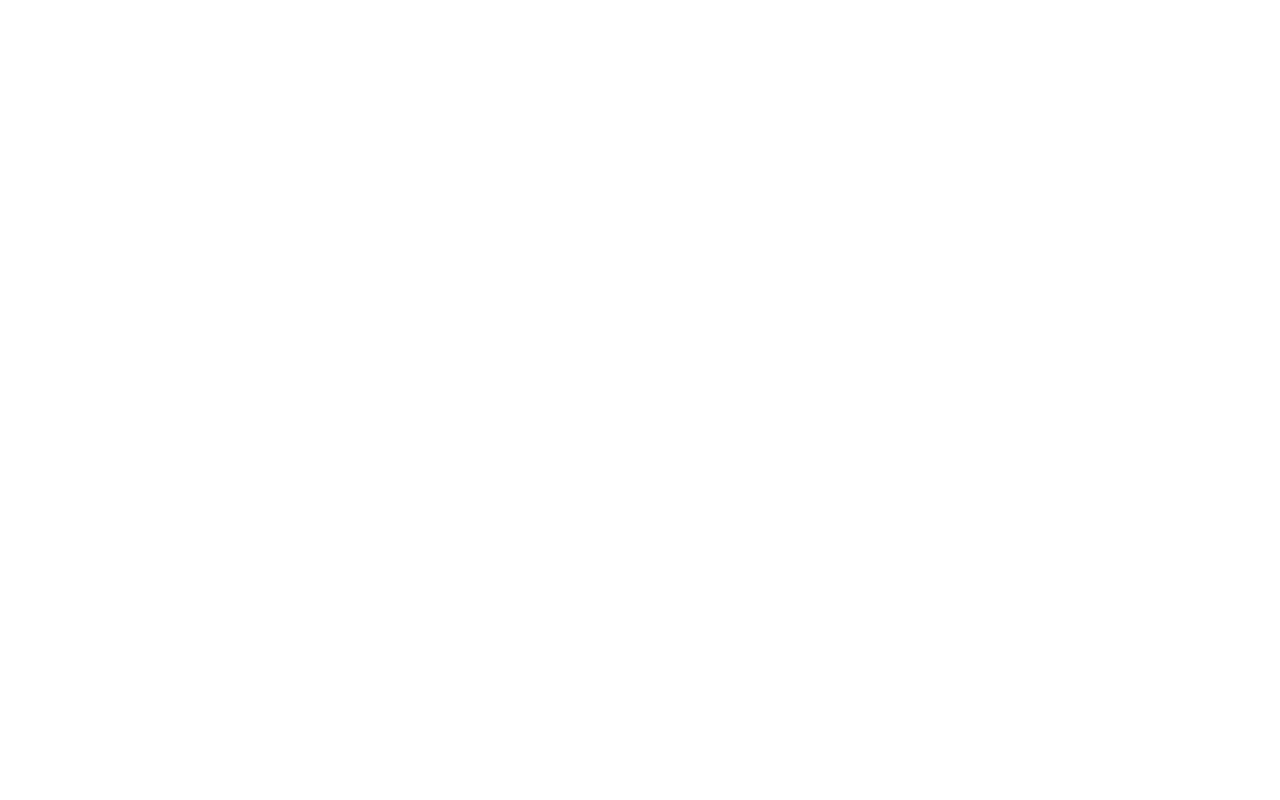
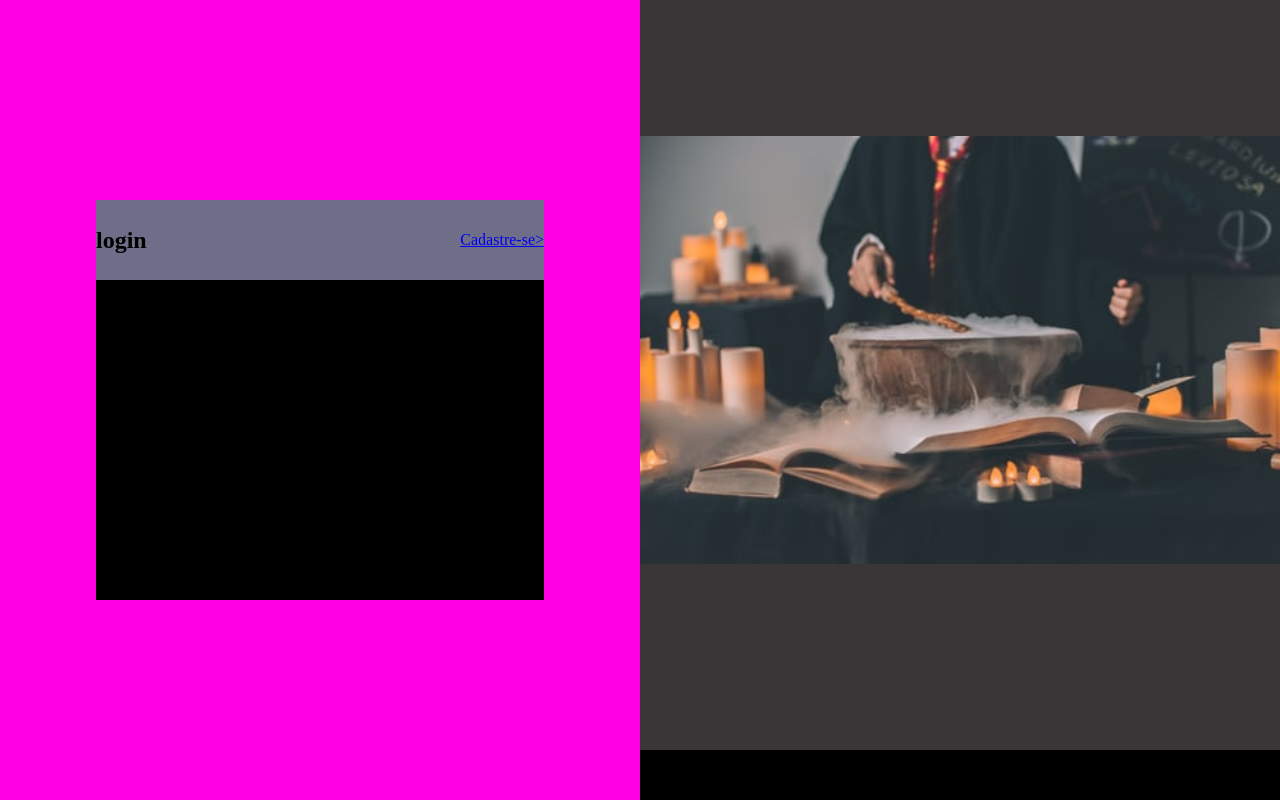
Before and after one commit to ninastoroni/projeto-educacional, a plain HTML site: page index.html in a window 1280 px wide. Drawn offline with Linux system fonts and the light colour scheme.

Commit message:
finaal_aula_2408

```diff
--- a/css/login.css
+++ b/css/login.css
@@ -1,5 +1,64 @@
-#login_painel{
-backgroud-color:var(color_dark_default);
+/*************************/
+#main_panel{
+    width: 100%;
+    height:100%;
+    display: flex;
+    background-color:black;
+
+}
+/************************** LOGIN PAINEL****************************/
+#login_panel{
+    width: 50%;
+    height: 100%;
+    background-color:var(--color_light_default);
+    display: flex;
+    flex-direction:row ;
+    justify-content:center;
+    align-items:center;
+}
+
+/**************************** LOGO PANEL***************************/
+
+#logo_panel{
+    width: 50%;
+    height: 100%;
+    background-color:var(--color_dark_default);
+    background-image:url("../imagens/foto.jfif");
+    background-repeat:no-repeat;
+    background-size: contain;
+    background-position:center;
+    position: relative;
+    bottom: 50px;
+}
+/**************************** FORM PANEL****************************/
+
+#login_panel > #form_panel{
+    width: 70%;
+    height: 50%;
+    background-color: green;
+    display: flex;
+    flex-direction: column ;
+    justify-content:center;
+    align-items:center;
+    align-items: center;
+}
+
+/***************************** FORM CONTENT **********************/
+#form_panel > #title_panel{
+    width: 100%;
+    height: 20%;
+    background-color:rgb(110, 110, 136);
+    display: flex;
+    flex-direction: row;
+    justify-content:space-between;
+    align-items:center;
+}
+
+#form_panel > #content_panel{
+    width: 100%;
+    height: 80%;
+    background-color:black;
+
 
 
 }
--- a/css/reset.css
+++ b/css/reset.css
@@ -1,4 +1,4 @@
-* {
+*{
     margin: 0;    /*espaço externo*/
     padding: 0;   /*espço interno*/
     box-sizing: border-box;
--- a/css/variables.css
+++ b/css/variables.css
@@ -1,5 +1,5 @@
 :root{
     --color_dark_default: rgb(56,54,54);
-    --color_light_default: rgb(236,228,228);
+    --color_light_default: rgb(276,0,228);
 
 }
--- a/index.html
+++ b/index.html
@@ -14,23 +14,27 @@
 <body>
     <main id="main_panel">
     <section id="login_panel">
+        <div id="form_panel">
+            <div id="title_panel">
+                <h1>login</h1>
+                <a href="#">Cadastre-se></a>
+            </div>
 
 
+            <div id="content_panel"></div>
 
-
-    </section>
-    <section id="logo-panel">
-
+        </div>
 
 
     </section>
 
+    <section id="logo_panel">
+
+    </section>
 
     </main>
 
+</body>
 
-
-
-</body>
     <script src="./plugin/fontawesome/js/all.min.js"></script>
 </html>
```
Also changed, not shown: imagens/foto.jfif (added), imagens/logo.jpg (added).
